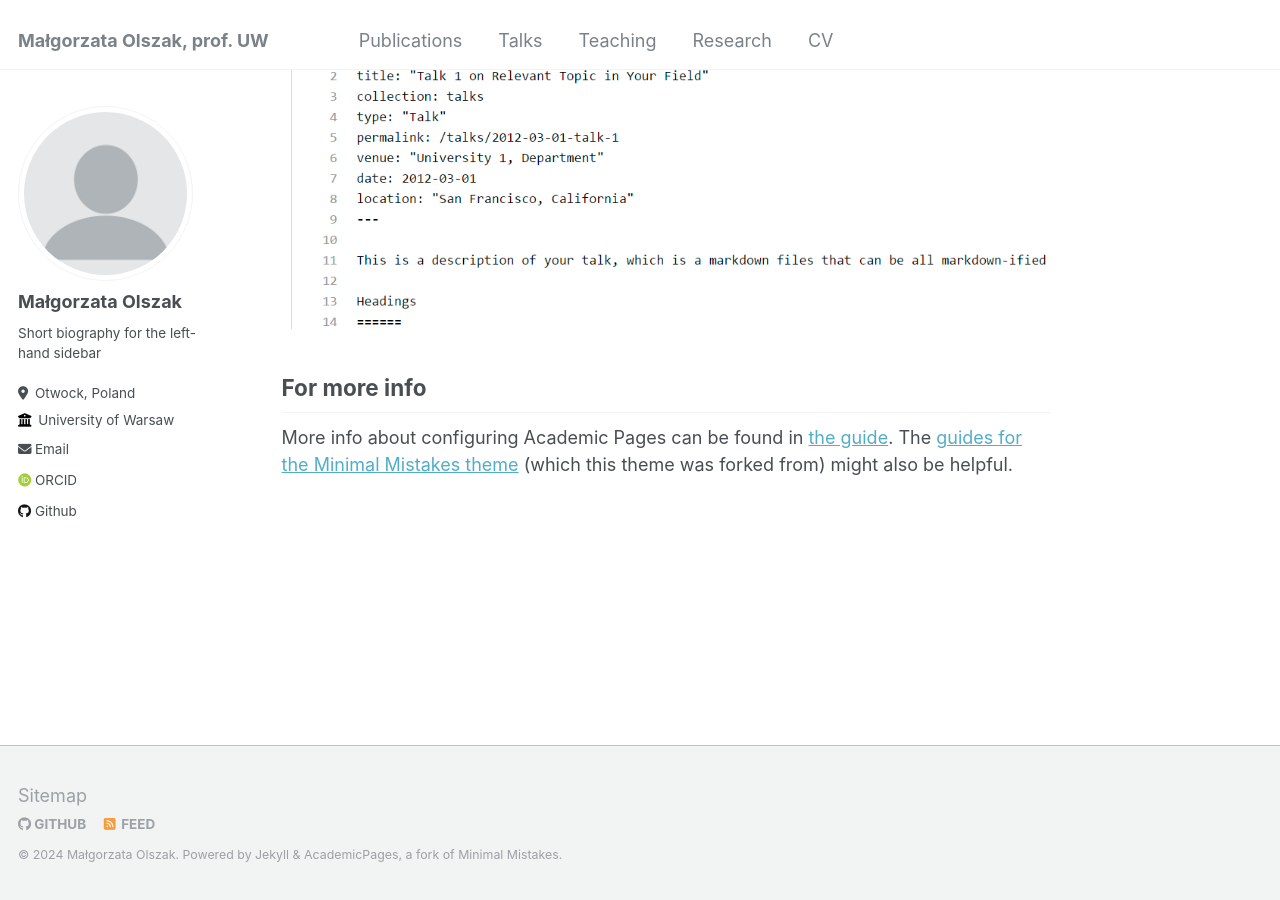
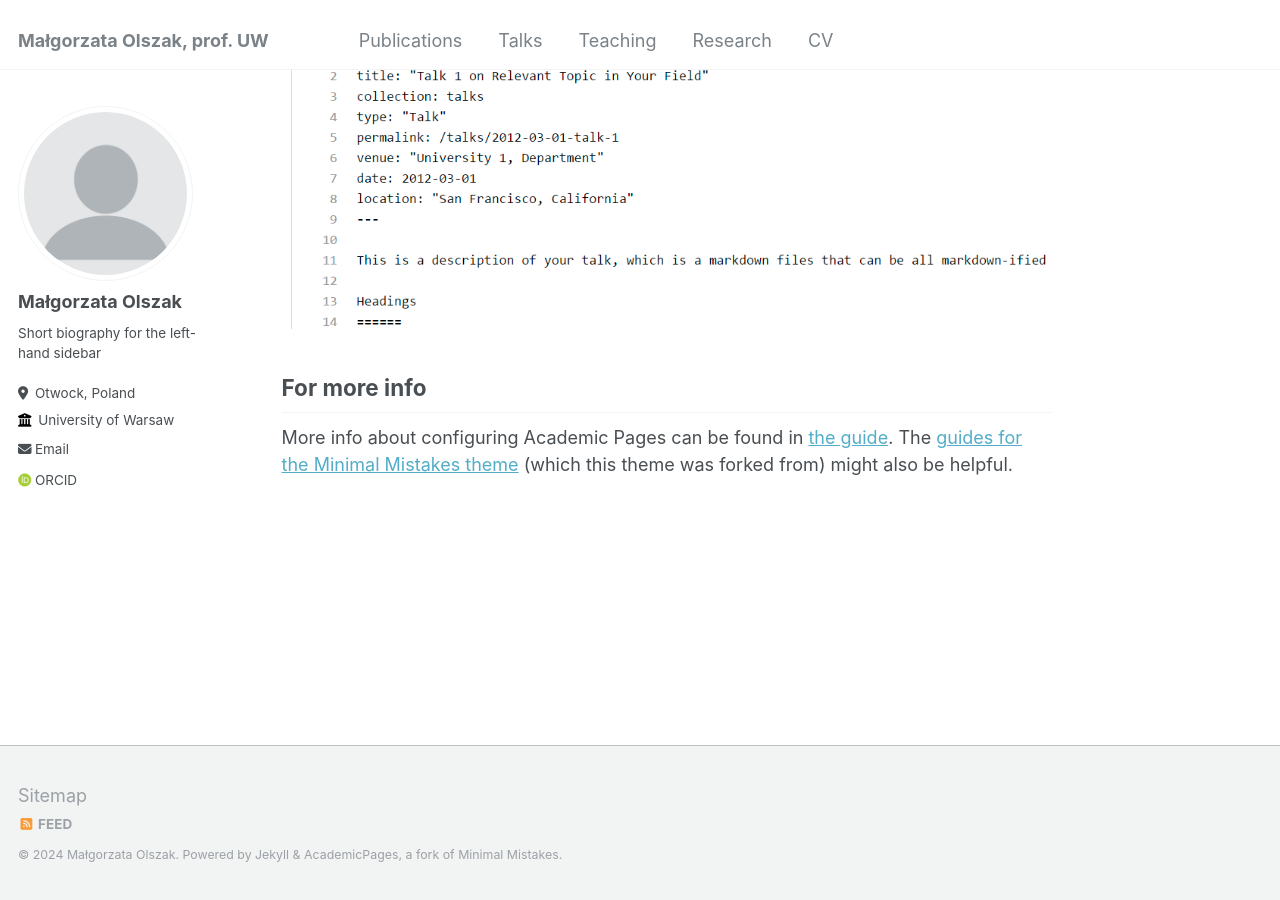
Before and after one commit to ma-olszak/ma-olszak.github.io, a Jekyll site: the page built from _pages/about.md, in a window 1280 px wide and 900 px high, scrolled down 2660 px. Built offline with Jekyll 4.4.1, drawn with Linux system fonts in a browser that asks for light colours; some web fonts are replaced.

Commit message:
fix: url

```diff
--- a/_config.yml
+++ b/_config.yml
@@ -43,7 +43,7 @@ author:
   bitbucket        : # Username - Update with your username on the site
   codepen          : # Username
   dribbble         : # Username
-  github           : "ma-olszak"
+  github           : # "ma-olszak"
   kaggle           : # Username
   stackoverflow    : # User number or user number and name (i.e., use "1" or "1/jeff-atwood")
 
--- a/_data/navigation.yml
+++ b/_data/navigation.yml
@@ -10,7 +10,7 @@ main:
     url: /teaching/
 
   - title: "Research"
-    url: /portfolio/
+    url: /research/
 
   # - title: "Blog Posts"
   #   url: /year-archive/
```
